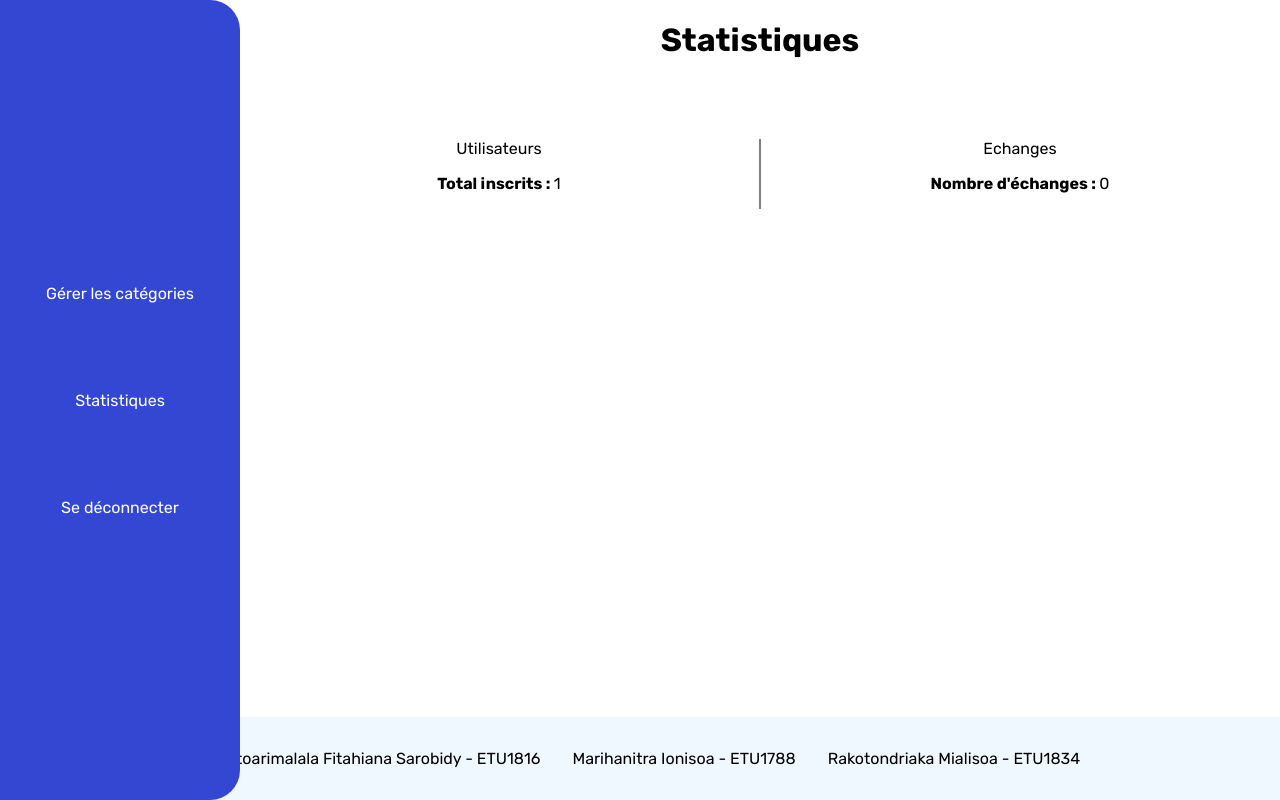
After one commit to Mialy05/web-exam, a CodeIgniter app: page /database/index.php/statistique/stat in a window 1280 px wide. The commit adds this page. Run offline with CodeIgniter, Linux system fonts and the light colour scheme; the visitor is signed in with stand-in values (Sample User, id 1); data comes from the database, SQL or seed files in the repository; data that the repository does not hold is empty.

Commit message:
correction métier et view statistiques dans le backoffice

```diff
--- a/application/controllers/Statistique.php
+++ b/application/controllers/Statistique.php
@@ -45,12 +45,11 @@ class Statistique extends Basecontroller
              'total'=>$total
            );
 
-
          $this->load->view('templates/body', $data);
     }
 
     public function echange($statues){
-      $echange = $this->objetModel->getTotalEchange($statues);
+      $echange = $this->objetModel->getTotalEchange(5);
 
       $data = array(
         'styleSheets' => ['backoffice/menu-statistique.css'],
@@ -62,5 +61,19 @@ class Statistique extends Basecontroller
       $this->load->view('templates/body', $data);
     }
 
+    public function stat(){
+      $echange = $this->objetModel->getTotalEchange(5);
+      $inscrits = $this->clientModel->getTotalInscrit();
+
+      $data = array(
+        'styleSheets' => ['backoffice/statistique.css', 'navbar.css'],
+        'title' => 'Statistique',
+        'component' => 'backoffice/statistique',
+        'site' => 'admin',
+        'echanges'=>$echange,
+        'inscrits' => $inscrits
+      );
+      $this->load->view('templates/body', $data);
+    }
 
 }
--- a/application/models/Objet_model.php
+++ b/application/models/Objet_model.php
@@ -213,8 +213,8 @@ class Objet_model extends CI_Model {
 	}
   // ------------------------------------------------------------------------
   public function getTotalEchange($status){
-    $query = $this->db->get_where("proposition" ,$status);
-    return $query->result();
+    $query = $this->db->get_where("proposition" , ['statut' => $status]);
+    return count($query->result());
   }
 
 }
--- a/application/views/backoffice/navbar.php
+++ b/application/views/backoffice/navbar.php
@@ -10,7 +10,7 @@
             <?= anchor('admin/', 'Gérer les catégories') ?>
         </li>
         <li class="nav-item">
-            <?= anchor('', 'Statistiques') ?>
+            <?= anchor('statistique/stat', 'Statistiques') ?>
         </li>
         <li class="nav-item">
             <?= anchor('login/logout', 'Se déconnecter') ?>
--- /dev/null
+++ b/application/views/backoffice/statistique.php
@@ -0,0 +1,26 @@
+<?php
+    defined('BASEPATH') OR exit('No direct script access allowed');
+?>
+<div class="statistique">
+    <div class="title">
+        <h1>Statistiques</h1>
+    </div>
+    <div class="table">
+        <div class="left">
+            <div class="subtitle">Utilisateurs</div>
+            <div class="data">
+                <p>
+                    <strong>Total inscrits : </strong> <?= $inscrits ?>
+                </p>
+            </div>
+        </div>
+        <div class="right">
+            <div class="subtitle">Echanges</div>
+            <div class="data">
+                <p>
+                    <strong>Nombre d'échanges : </strong> <?= $echanges ?>
+                </p>
+            </div>
+        </div>
+    </div>
+</div>
--- a/application/views/frontoffice/details-objet.php
+++ b/application/views/frontoffice/details-objet.php
@@ -2,7 +2,7 @@
 defined('BASEPATH') OR exit('No direct script access allowed');
 ?>
 <div id="details">
-    <div class="title"><h1>Détails sur <?= $categorie->titre ?></h1></div>
+    <div class="title"><h1>A propos de <?= $categorie->titre ?></h1></div>
     <div class="container">
         <div class="left-side">
             <img src="<?= base_url() ?>/assets/image/code.png" alt="Photo principale">
@@ -24,7 +24,7 @@ defined('BASEPATH') OR exit('No direct script access allowed');
                 echo form_open('proposition/proposer', array('class' => 'form'));
             ?>
                 <input type="hidden" name="objetreceiver" value="<?= $categorie->idobjet; ?>" >
-                <input type="hidden" name="idreceiver" value="<?= $categorie->idproprietaire; ?>" >
+                <input type="hidden" name="idreceiver" value="<?= $categorie->idproprietaire; ?>" class="input">
                 <select name="objetsender" class="input">
                     <?php foreach($myobjects as $object) { ?>
                         <option value="<?= $object->idobjet ?>"><?= $object->titre ?></option>
--- a/application/views/login.php
+++ b/application/views/login.php
@@ -42,6 +42,10 @@
                     Pas encore de compte?
                     <?= anchor('inscription', 'S\'inscrire'); ?>
                 </p>
+                <p>
+                    Pas admin?
+                    <?= anchor('login/utilisateur', 'Se connecter'); ?>
+                </p>
             </div>
             <div class="message error">
                 <?= validation_errors() ?>
--- /dev/null
+++ b/assets/style/backoffice/statistique.css
@@ -0,0 +1,20 @@
+#footer {
+    bottom: 0;
+}
+
+.table {
+    display: grid;
+    grid-template-columns: 50% 50%;
+    margin: auto;
+    place-items: center;
+    margin-top: 5em;
+    text-align: center;
+}
+
+.table > * {
+    width: 100%;
+}
+
+.left {
+    border-right: 2px solid gray;
+}
--- a/assets/style/frontoffice/details-objet.css
+++ b/assets/style/frontoffice/details-objet.css
@@ -3,17 +3,15 @@
 }
 
 .container {
-    gap: 2rem;
+    gap: 1rem;
     display: flex;
     flex-wrap: wrap;
     align-content: space-around;
-    justify-content: center;
     align-items: center;
-    padding: 1rem;
 }
 
 .left-side {
-    width: 40rem;
+    width: 35rem;
 }
 
 .left-side img {
--- a/assets/style/frontoffice/home.css
+++ b/assets/style/frontoffice/home.css
@@ -57,7 +57,3 @@ img {
 .options {
     padding: 1rem;
 }
-
-#footer {
-    bottom: 0;
-}
--- a/assets/style/navbar.css
+++ b/assets/style/navbar.css
@@ -63,7 +63,7 @@
     display: block;
     height: 0.3em;
     width: 70%;
-    background-color: black;
+    background-color: white;
     position: relative;
     margin: auto;
     transition: 0.5s;
@@ -75,7 +75,7 @@
     position: absolute;
     width: 100%;
     height: 103%;
-    background-color: black;
+    background-color: white;
     margin: auto;
     top: -8px;
     transition: 0.5s;
@@ -87,7 +87,7 @@
     position: absolute;
     width: 100%;
     height: 103%;
-    background-color: black;
+    background-color: white;
     margin: auto;
     top: 8px;
     transition: 0.5s;
--- a/assets/style/style.css
+++ b/assets/style/style.css
@@ -86,5 +86,6 @@ img:hover {
 @media screen and (max-width: 489px) {
     #body {
         margin: 0;
+        margin-top: 5rem;
     }
 }
```
Also changed, not shown: assets/style/backoffice/menu-statistique.css (deleted, +0 -8 lines).
